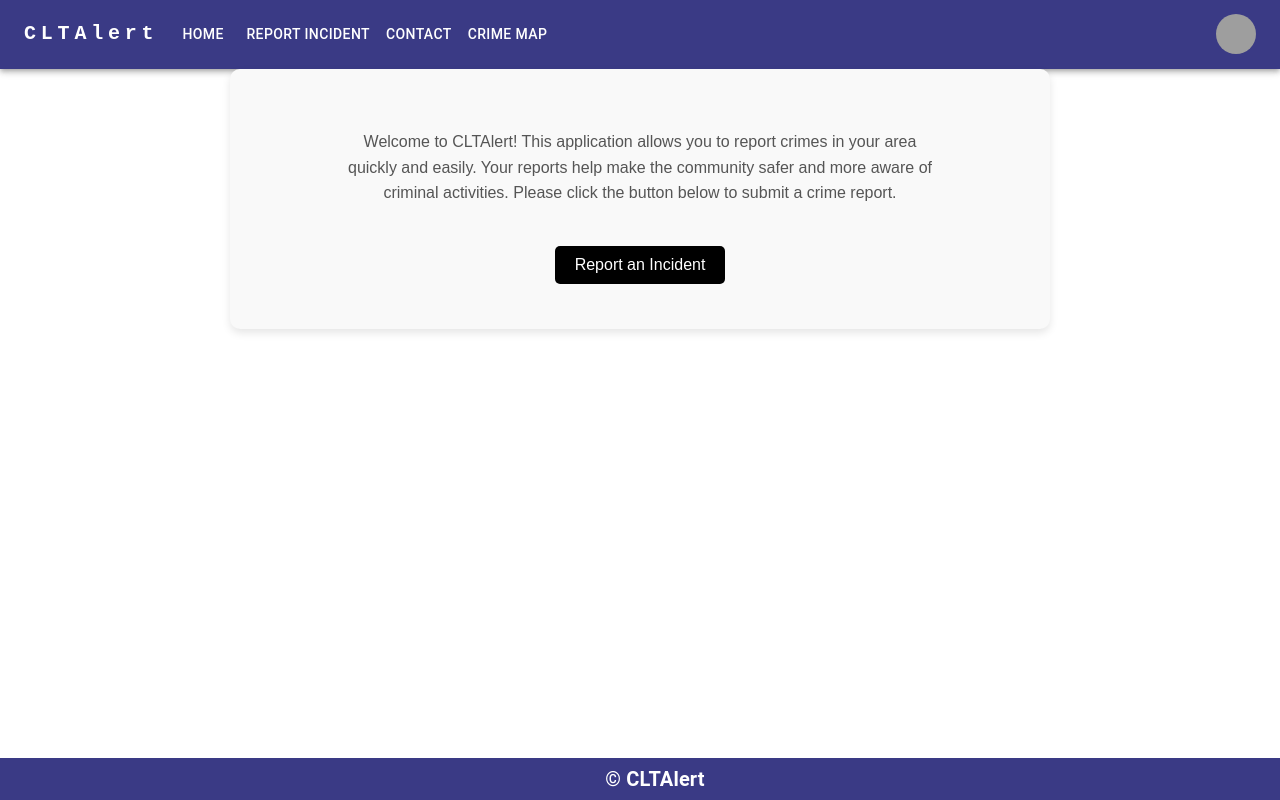
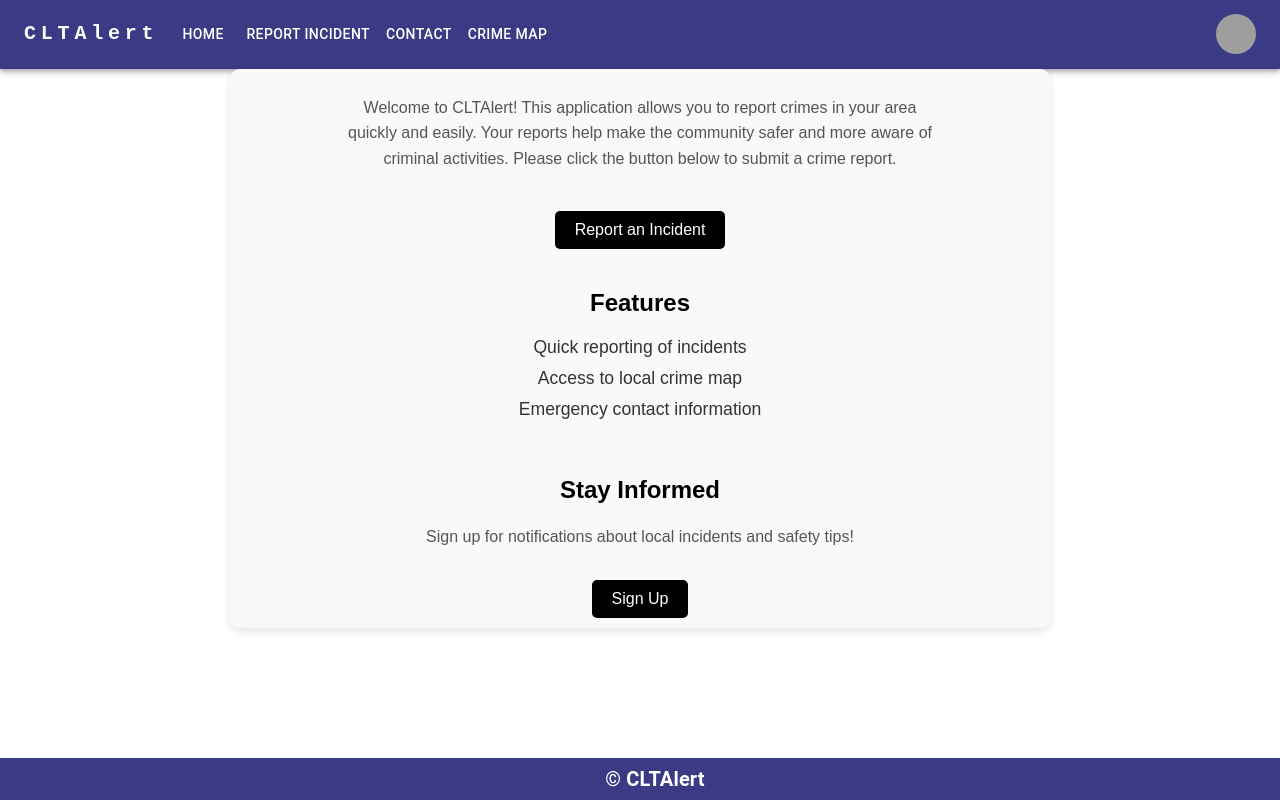
Before and after one commit to blakeuncc/Software-Development-4155, a React (Create React App) app in the folder front-end/: page /Home in a window 1280 px wide. Built offline with nearby package versions, Linux system fonts and the light colour scheme; grey boxes are pictures that could not be loaded; the HTML template or start-up script is replaced by a standard one.

Commit message:
Home page info & Register page
Added register button to nav bar, added additional info to the home page, and adjusted the register page.

```diff
--- a/front-end/src/components/Header.jsx
+++ b/front-end/src/components/Header.jsx
@@ -20,8 +20,9 @@ const pages = [
   { label: 'Crime Map', path: '/Map' }
 ];
 const settings = [
-  { label: 'Sign Out', path: '/' },
-  { label: 'Login', path: '/Login' }
+  { label: 'Sign Out', path: '/Login' },
+  { label: 'Login', path: '/Login' },
+  { label: 'Register',path: '/Register' }
 ];
 
 function ResponsiveAppBar() {
--- a/front-end/src/pages/Home.jsx
+++ b/front-end/src/pages/Home.jsx
@@ -17,6 +17,25 @@ const Home = () => {
                         Report an Incident
                     </button>
                 </a>
+
+                <section style={{ textAlign: 'center', marginTop: '20px' }}>
+                    <h2>Features</h2>
+                    <ul style={{ listStyleType: 'none', padding: 0 }}>
+                        <li>Quick reporting of incidents</li>
+                        <li>Access to local crime map</li>
+                        <li>Emergency contact information</li>
+                    </ul>
+                </section>
+
+                <section style={{ textAlign: 'center', marginTop: '20px' }}>
+                    <h2>Stay Informed</h2>
+                    <p>Sign up for notifications about local incidents and safety tips!</p>
+                    <a href="/Register" style={{ textDecoration: 'none' }}>
+                        <button style={{ marginTop: '10px', padding: '10px 20px', fontSize: '16px', cursor: 'pointer' }}>
+                            Sign Up
+                        </button>
+                    </a>
+                </section>
             </main>
             <Footer />
         </div>
--- a/front-end/src/pages/Register.css
+++ b/front-end/src/pages/Register.css
@@ -5,6 +5,7 @@
     background-color: #f9f9f9;
     border-radius: 10px;
     box-shadow: 0 4px 8px rgba(0, 0, 0, 0.1);
+    padding-bottom: 75px;
   }
 
   h1 {
```
